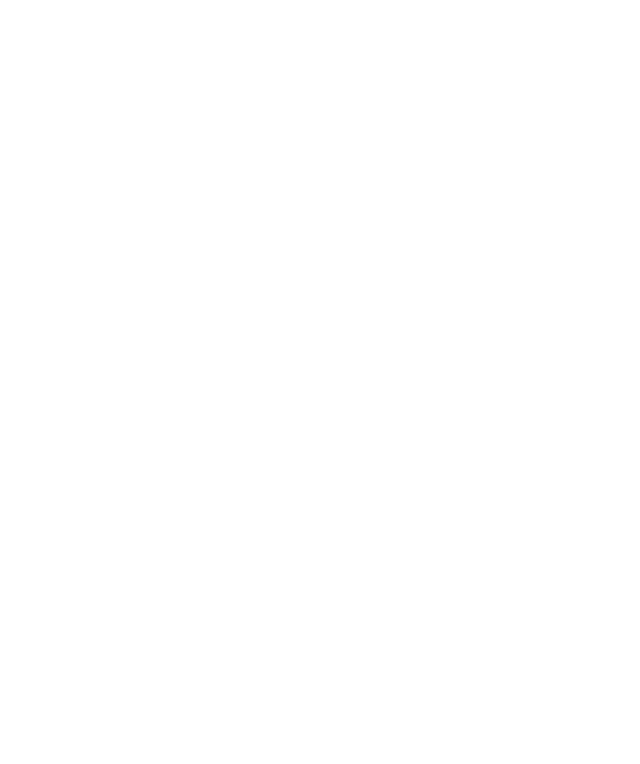
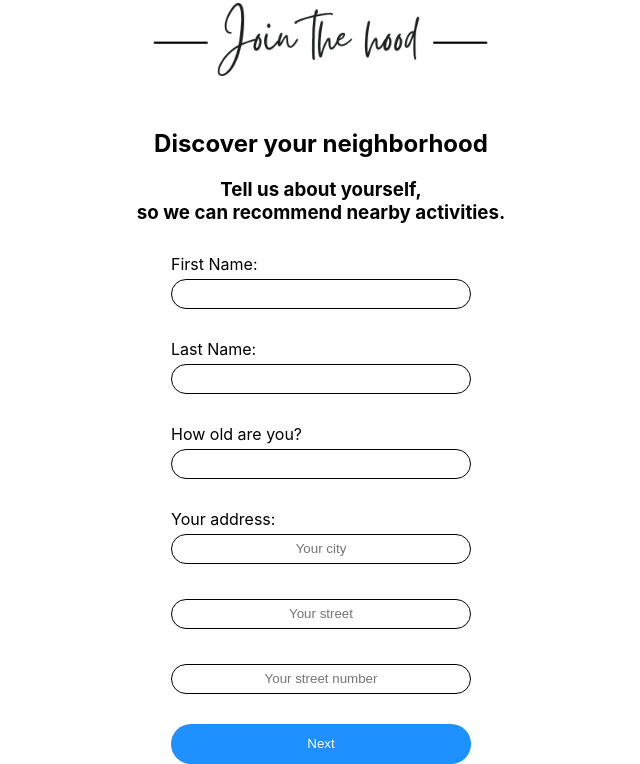
Before and after one commit to Omerl98/milab-app, a React (Create React App) app: page /SignUpSecond in a window 1280 px wide. Before the commit this address had no page. Shown: the part 216-980 px from the top of the page, without its empty margins (319-959 px from the left). Before the commit the page ends 800 px from the top, so only its background shows below. Built offline with nearby package versions, Linux system fonts and the light colour scheme.

Commit message:
add 2 signup screen and great progress in backend

```diff
--- a/src/App.js
+++ b/src/App.js
@@ -3,6 +3,8 @@
 import { Routes, Route, Link } from "react-router-dom";
 import { useState } from 'react';
 import SignUp from "./signup.js";
+import SignUpSecond from "./SignUpSecond.js";
+import SignUpThird from "./SignUpThird.js";
 
 
 
@@ -17,6 +19,8 @@
   return (
     <Routes>
         <Route path="/" element={<SignUp />} />
+        <Route path="/SignUpSecond" element={<SignUpSecond />}/>
+        <Route path="/SignUpThird" element={<SignUpThird />}/>
         <Route path='/home' render={() => {return <div> HERE </div>}}  />
     </Routes>
   );
--- /dev/null
+++ b/src/SignUpSecond.js
@@ -0,0 +1,90 @@
+import "./signup.css";
+import mainLogo from "./assets/mainLogo.png";
+import { useEffect, useState } from "react";
+import axios from "axios";
+
+function SignUpSecond() {
+  const [firstName, setFirstName] = useState("");
+  const [lastName, setLastName] = useState("");
+  const [age, setAge] = useState("");
+  const [city, setCity] = useState("");
+  const [street, setStreet] = useState("");
+  const [streetNum, setStreetNum] = useState("");
+
+  const postReq = async () => {
+    await axios
+      .get("http://localhost:8080/SignUpSecond",{
+        params:{
+          firstName: firstName,
+          lastName: lastName,
+          age: age,
+          city: city,
+          street: street,
+          street_num: streetNum,
+        }
+      })
+      .then(function (response) {
+        console.log(response);
+      })
+      .catch(function (error) {
+        console.log(error);
+      });
+  };
+  return (
+    <div className="container">
+      <div className="logo-wrapper">
+        <img src={mainLogo} className="logo-img" />
+      </div>
+      <h2>Discover your neighborhood</h2>
+      <div>
+        <h3>Tell us about yourself,</h3>
+        <h3>so we can recommend nearby activities.</h3>
+      </div>
+
+      <form className="login-form" onsubmit="event.preventDefault();">
+        <label>First Name:</label>
+        <input
+          type="text"
+          onChange={(event) => setFirstName(event.target.value)}
+          name="first-name"
+        />
+        <label>Last Name:</label>
+        <input
+          type="text"
+          onChange={(event) => setLastName(event.target.value)}
+          name="last-name"
+        />
+        <label>How old are you?</label>
+        <input
+          type="text"
+          onChange={(event) => setAge(event.target.value)}
+          name="age"
+        />
+        <label>Your address:</label>
+        <input
+          type="text"
+          onChange={(event) => setCity(event.target.value)}
+          name="city"
+          placeholder="Your city"
+        />
+        <input
+          type="text"
+          onChange={(event) => setStreet(event.target.value)}
+          name="street"
+          placeholder="Your street"
+        />
+        <input
+          type="text"
+          onChange={(event) => setStreetNum(event.target.value)}
+          name="street_num"
+          placeholder="Your street number"
+        />
+        <button className="submit-button" type="button" onClick={postReq}>
+          Next
+        </button>
+      </form>
+    </div>
+  );
+}
+
+export default SignUpSecond;
--- /dev/null
+++ b/src/SignUpThird.js
@@ -0,0 +1,47 @@
+import "./signup.css";
+import mainLogo from "./assets/mainLogo.png";
+import { useEffect, useState } from "react";
+import axios from "axios";
+
+function SignUpSecond() {
+  const [hobbies, setHobbies] = useState(["sport", "matcot"]);
+
+
+  const postReq = async () => {
+    await axios
+      .get("http://localhost:8080/SignUpThird", {
+        params: {
+          hobbies: hobbies
+        },
+      })
+      .then(function (response) {
+        console.log(response);
+      })
+      .catch(function (error) {
+        console.log(error);
+      });
+  };
+  return (
+    <div className="container">
+      <div className="logo-wrapper">
+        <img src={mainLogo} className="logo-img" />
+      </div>
+      <h2>What do you like to do?</h2>
+
+      <form className="login-form" onsubmit="event.preventDefault();">
+        <label>First Name:</label>
+        <input
+          type="checkbox"
+          onChange={(event) => setHobbies(event.target.value)}
+          name="first-name" placeholder="asdwsd"
+        />
+
+        <button className="submit-button" type="button" onClick={postReq}>
+          Done
+        </button>
+      </form>
+    </div>
+  );
+}
+
+export default SignUpSecond;
--- a/src/signup.css
+++ b/src/signup.css
@@ -17,6 +17,7 @@
 .login-form {
     display: flex;
     flex-direction: column;
+    margin-top: 30px;
 }
 
 .login-form > input {
@@ -25,6 +26,7 @@
     width: 300px;
     margin: 5px 0px 30px 50px;
     height: 30px;
+    text-align: center;
 }
 
 .login-form > label {
@@ -33,13 +35,13 @@
 
 .submit-button {
     border-radius: 25px;
-    border: 1px solid black;
+    border: 0px solid black;
     width: 300px;
     height: 40px;
     margin:auto;
     background-color:dodgerblue;
     color: white;
-
+    cursor: pointer;
 }
 
 .social-nav {
@@ -73,3 +75,13 @@
  .logo-wrapper {
      height: 325px;
  }
+
+
+ h2{
+     text-align: center;
+ }
+
+ h3{
+    text-align: center;
+    margin: 0px 0px 0px 0px;
+}
--- a/src/signup.js
+++ b/src/signup.js
@@ -10,8 +10,6 @@
 
 function SignUp() {
 
-    const [firstName,setFirstName] = useState('');
-    const [lastName,setLastName] = useState('');
     const [email,setEmail] = useState('');
     const [password,setPassword] = useState('');
 
@@ -38,15 +36,12 @@
             </div>
 
             <form className="login-form" onsubmit="event.preventDefault();">
-                <label>First Name</label>
-                <input type="text" onChange={event => setFirstName(event.target.value)} name="first-name"/>
-                <label>Last Name</label>
-                <input type="text" onChange={event => setLastName(event.target.value)} name="last-name"/>
+
                 <label>Email Address</label>
                 <input type="text" onChange={event => setEmail(event.target.value)} name="email"/>
                 <label>Password</label>
                 <input type="text" onChange={event => setPassword(event.target.value)} name="password"/>
-                <button class="submit-button" type="button" onClick={postReq}>Join the hood</button>
+                <button className="submit-button" type="button" onClick={postReq}>Join the hood</button>
             </form>
             <p className="line-text"><span>OR</span></p>
             <div className="social-nav">
```
Also changed, not shown: 1 other file (tests, documents, lock files or other folders).
